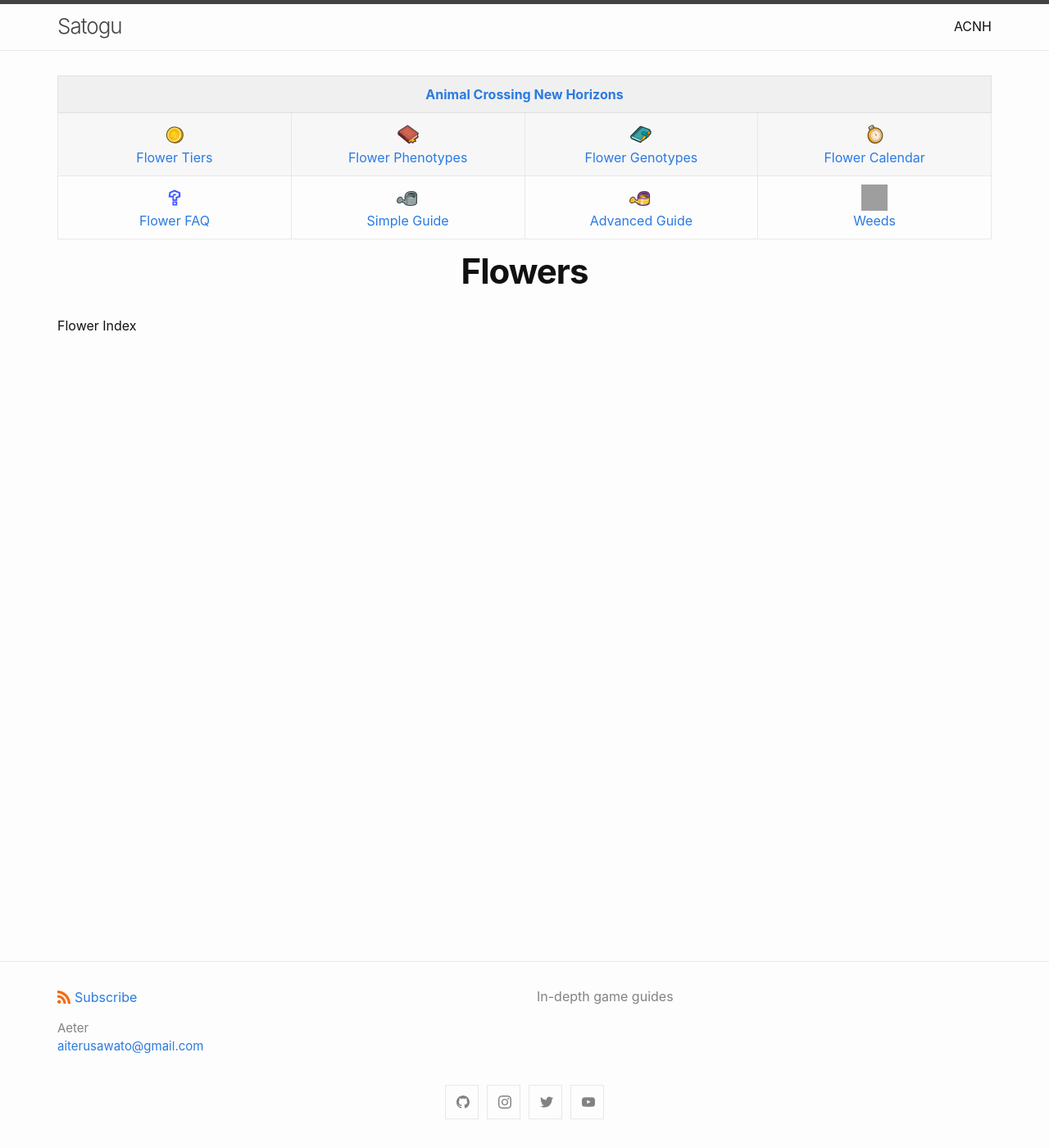
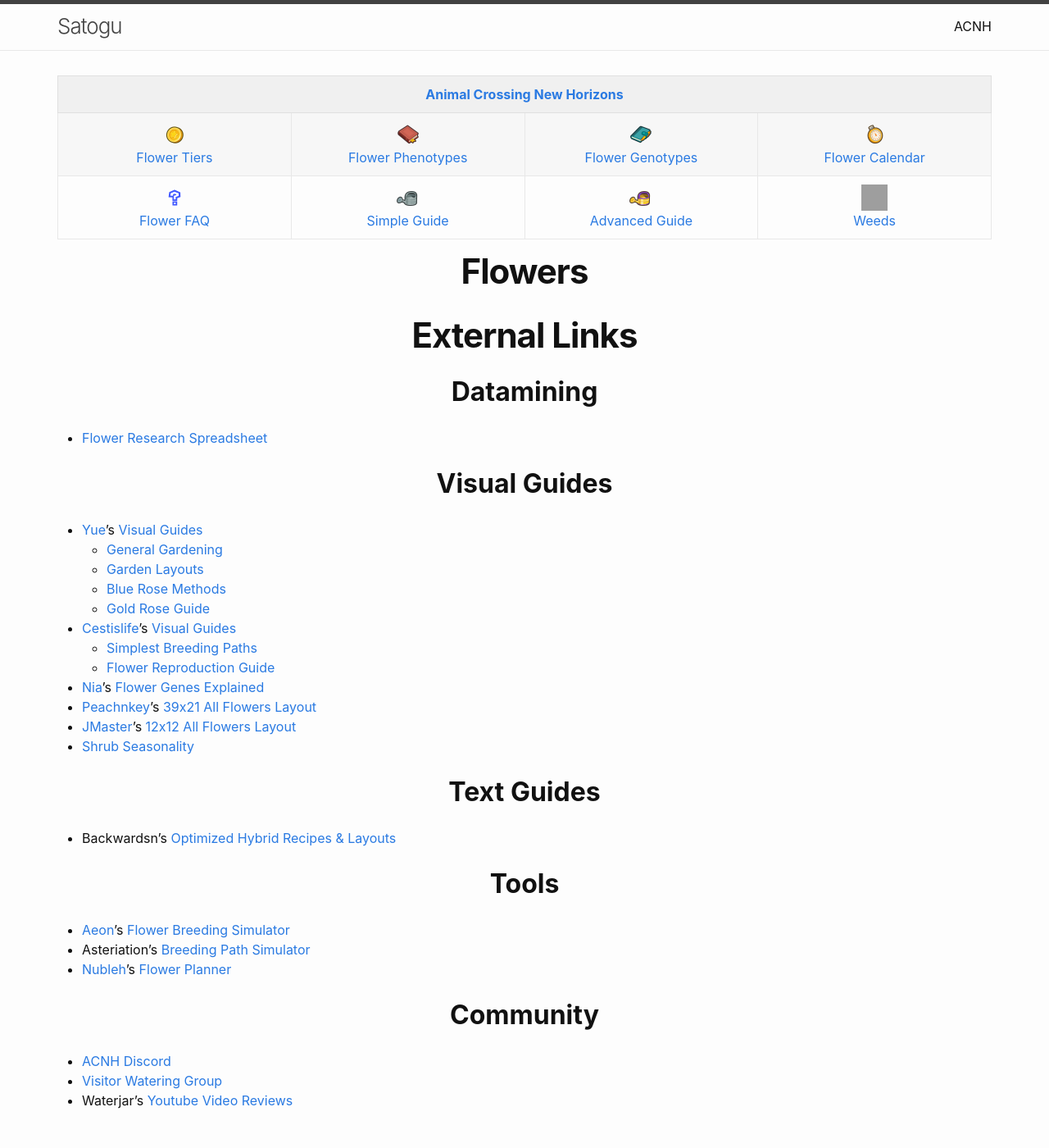
Before and after one commit to aiterusawato/satogu, a Jekyll site: the page built from acnh/flowers/index.md, in a window 1280 px wide and 1400 px high. Shown: the whole window at 82% size. Built offline with Jekyll 4.4.1, drawn with Linux system fonts in a browser that asks for light colours; grey boxes are pictures that could not be loaded.

Commit message:
Update flower index

```diff
--- a/acnh/flowers/index.md
+++ b/acnh/flowers/index.md
@@ -3,4 +3,39 @@
 layout: acnh
 ---
 
-Flower Index
+# External Links
+
+## Datamining
+
+* [Flower Research Spreadsheet](https://docs.google.com/spreadsheets/d/e/2PACX-1vTdwUI4iZE1wdfZv1xdi2qJtldnWS2iiQdjRjKP-4oKoH0R8a07vaVFxZHSwFiDlwzb6gZAE8U5C_vG/pubhtml)
+
+## Visual Guides
+
+* [Yue](https://twitter.com/yuecrossing)'s [Visual Guides](https://yuexr.github.io/acnh/)
+  * [General Gardening](https://yuexr.github.io/acnh/garden.html)
+  * [Garden Layouts](https://yuexr.github.io/acnh/garden_layouts.html)
+  * [Blue Rose Methods](https://yuexr.github.io/acnh/bluerose.html)
+  * [Gold Rose Guide](https://yuexr.github.io/img/goldrose.png)
+* [Cestislife](https://twitter.com/cestislife)'s [Visual Guides](https://cestislife.github.io/)
+  * [Simplest Breeding Paths](https://cestislife.github.io/breeding.png)
+  * [Flower Reproduction Guide](https://cestislife.github.io/reproduce.png)
+* [Nia](https://twitter.com/Nia48573183)'s [Flower Genes Explained](https://imgur.com/a/QX8mFJM)
+* [Peachnkey](https://twitter.com/PeachNKey)'s [39x21 All Flowers Layout](https://i.imgur.com/VQHoob8.png)
+* [JMaster](https://twitter.com/GigaRoboid)'s [12x12 All Flowers Layout](https://imgur.com/wjva79k)
+* [Shrub Seasonality](https://i.imgur.com/iMj7EB1.png)
+
+## Text Guides
+
+* Backwardsn's [Optimized Hybrid Recipes & Layouts](https://docs.google.com/document/d/1anxm3WwEKyh0_-l_lZIAUETaa_q432Px3griacQ3NcU/preview)
+
+## Tools
+
+* [Aeon](https://twitter.com/AeonSake)'s [Flower Breeding Simulator](https://gardenscience.ac/)
+* Asteriation's [Breeding Path Simulator](https://recipesim.isomorphicbox.com/)
+* [Nubleh](https://twitter.com/nubleh)'s [Flower Planner](https://nubleh.github.io/flowerplanner/)
+
+## Community
+
+* [ACNH Discord](https://discord.gg/acnh)
+* [Visitor Watering Group](https://tinyurl.com/y8srt9vp)
+* Waterjar's [Youtube Video Reviews](https://tinyurl.com/y7r4l7xr)
```
